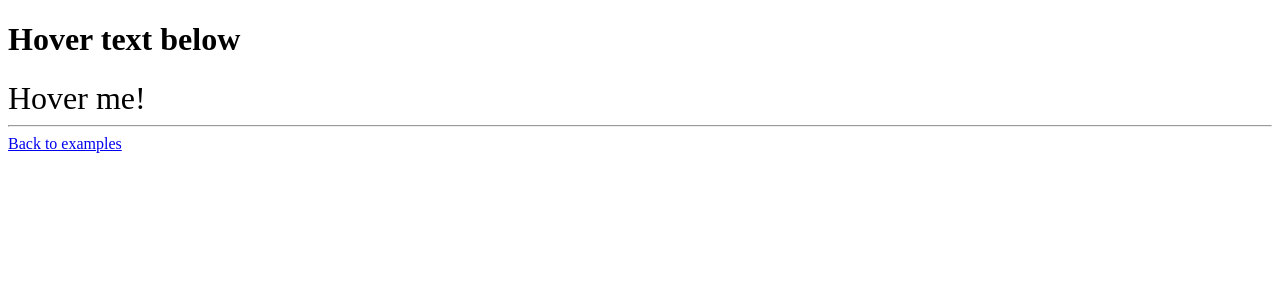
After one commit to mahenzon/flask-and-htmx, a Flask app: page /examples/hover/ in a window 1280 px wide. The commit adds this page. Shown: the top 300 px of the page. Run offline with Flask 3, Linux system fonts and the light colour scheme; some libraries are stand-ins or nearby versions.

Commit message:
Add example hover

```diff
--- a/rest/examples/views.py
+++ b/rest/examples/views.py
@@ -26,3 +26,14 @@ def handle_ping():
     if request.method == "POST":
         return "Pong!"
     return render_template("examples/ping/show-ping.html")
+
+
+@app.route(
+    "/hover/",
+    methods=["GET", "POST"],
+    endpoint="hover",
+)
+def handle_hover():
+    if request.method == "POST":
+        return "I see you! (only once)"
+    return render_template("examples/hover/show-hover.html")
--- /dev/null
+++ b/templates/examples/components/footer.html
@@ -0,0 +1,5 @@
+<hr>
+<div>
+  <a href="{{ url_for('examples_app.index') }}"
+  >Back to examples</a>
+</div>
--- /dev/null
+++ b/templates/examples/hover/show-hover.html
@@ -0,0 +1,22 @@
+{% extends 'base.html' %}
+
+{% block title %}
+  Hover
+{% endblock %}
+
+{% block body %}
+  <h1>Hover text below</h1>
+
+  <div
+    style="font-size: 200%"
+  >
+    <span
+      hx-post="{{ url_for('examples_app.hover') }}"
+      hx-trigger="mouseenter"
+      hx-swap="outerHTML"
+    >
+      Hover me!
+    </span>
+  </div>
+  {% include 'examples/components/footer.html' %}
+{% endblock %}
--- a/templates/examples/index.html
+++ b/templates/examples/index.html
@@ -9,6 +9,8 @@
   <ul>
     <li><a href="{{ url_for('examples_app.ping') }}"
     >Example Ping</a></li>
+    <li><a href="{{ url_for('examples_app.hover') }}"
+    >Example Hover</a></li>
   </ul>
 
   <hr>
```
